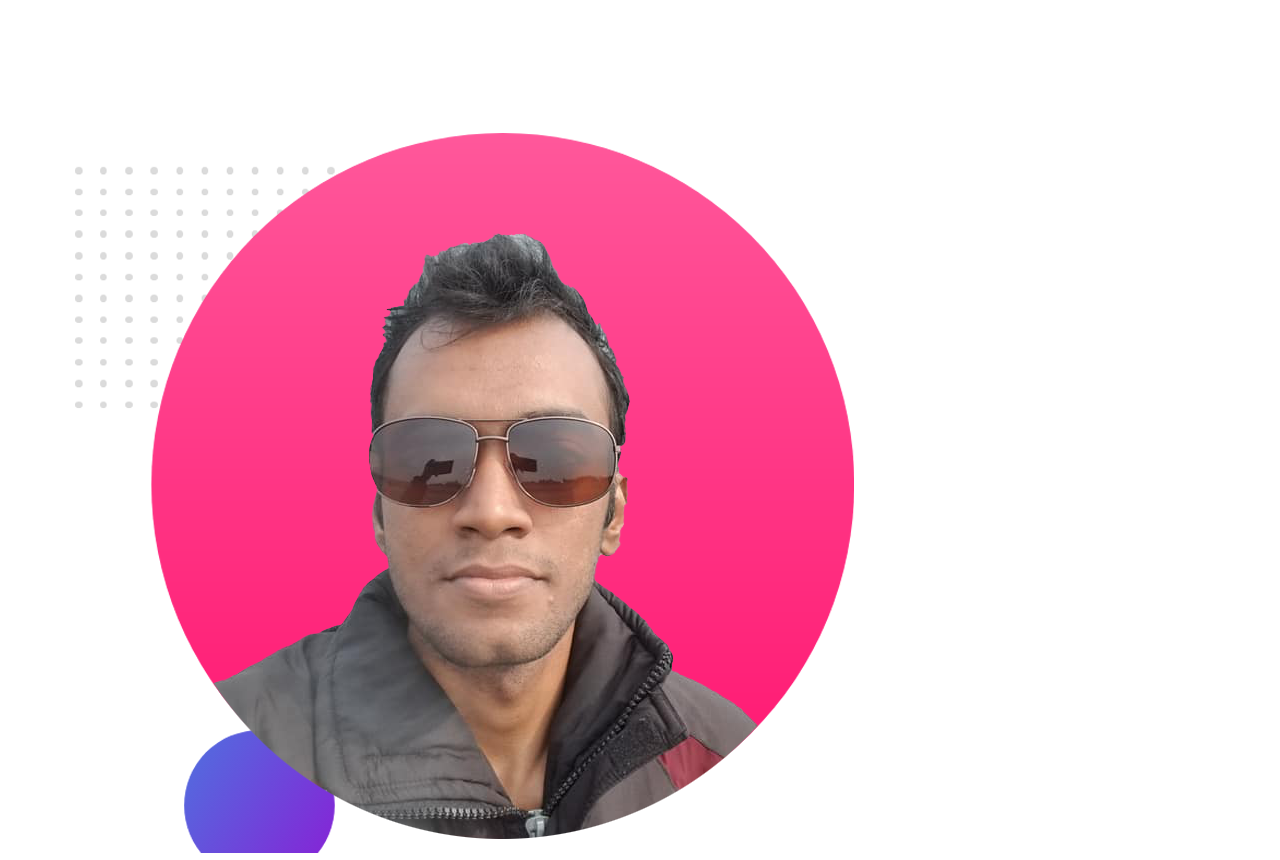
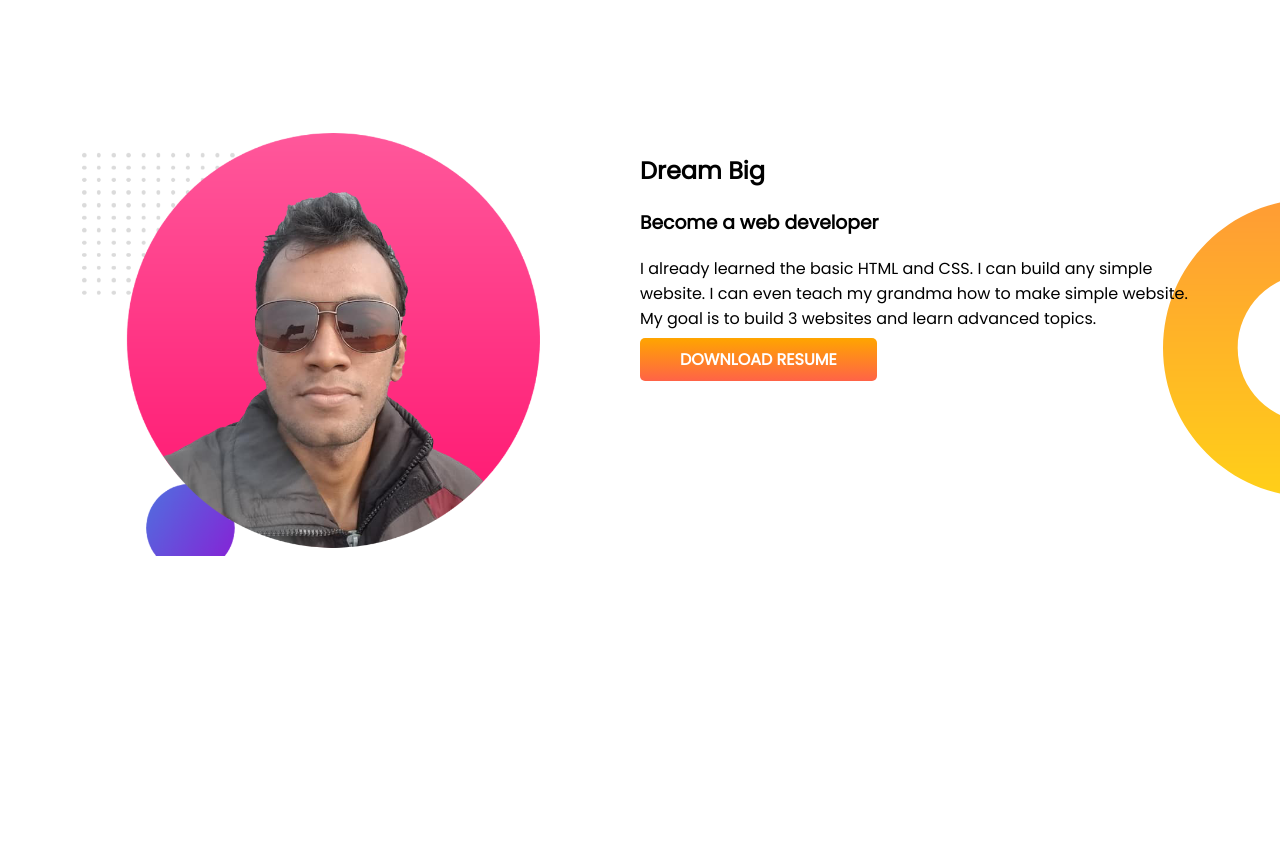
Before and after one commit to wali55/developer-portfolio-two, a plain HTML site: page index.html in a window 1280 px wide. Shown: the part 480-1340 px from the top of the page. After the commit the page ends 1193 px from the top, so only its background shows below. Drawn offline with Linux system fonts and the light colour scheme.

Commit message:
dream area

```diff
--- a/index.html
+++ b/index.html
@@ -23,15 +23,18 @@
         <a class="link-button" href="https://www.youtube.com/">HIRE ME</a>
       </div>
       <div class="half-width">
-        <img src="images/wali-one.png" alt="">
+        <img class="header-img" src="images/wali-one.png" alt="">
       </div>
     </section>
-    <section>
-        <div>
-            <img src="images/wali-two.png" alt="">
+    <section class="dream-section">
+        <div class="half-width">
+            <img class="dream-img" src="images/wali-two.png" alt="">
         </div>
-        <div>
-
+        <div class="half-width dream-content">
+            <h2>Dream Big</h2>
+            <h3>Become a web developer</h3>
+            <p>I already learned the basic HTML and CSS. I can build any simple website. I can even teach my grandma how to make simple website. My goal is to build 3 websites and learn advanced topics.</p>
+            <a class="link-button" href="https://www.youtube.com/">DOWNLOAD RESUME</a>
         </div>
     </section>
   </body>
--- a/style.css
+++ b/style.css
@@ -26,6 +26,19 @@ h1 {
     width: 50%;
     padding-left: 3%;
 }
-.half-width img{
+.header-img{
     width: 70%;
 }
+.dream-section{
+    display: flex;
+    margin-bottom: 150px;
+    background-image: url(images/dream-bg.png);
+    background-repeat: no-repeat;
+    background-position: right;
+}
+.dream-img{
+    width: 100%;
+}
+.dream-content{
+    padding-right: 6%;
+}
```
